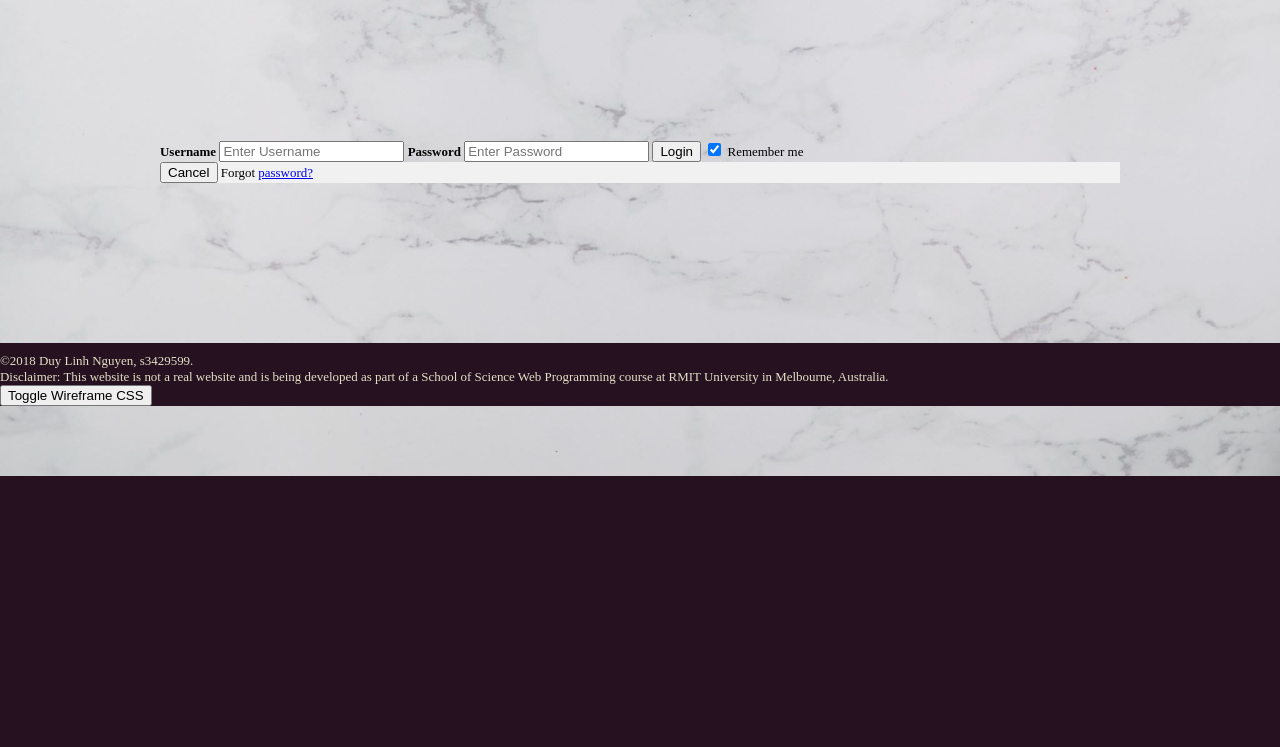
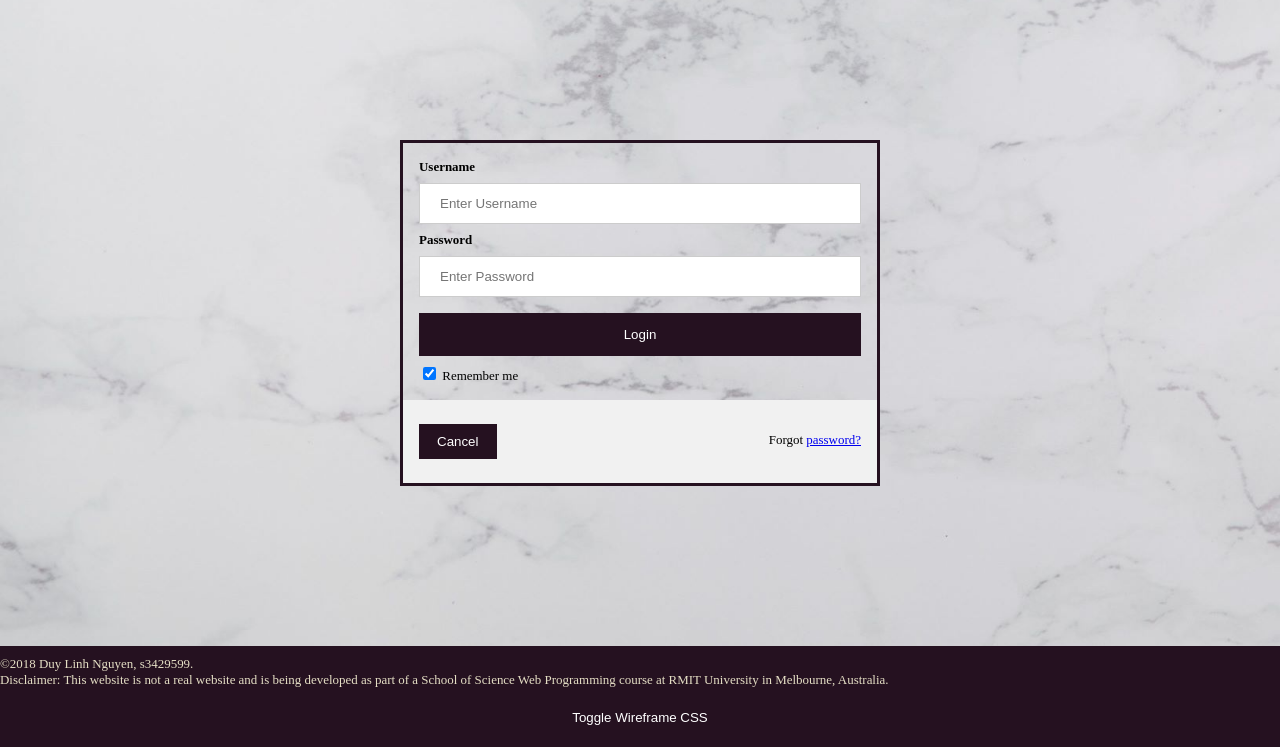
Before and after one commit to nugyn/msbstone-website, a PHP site: page /a2/login.php in a window 1280 px wide. Shown: the part 324-1071 px from the top of the page. Before the commit the page ends 800 px from the top, so only its background shows below. Run offline with PHP 8.4, Linux system fonts and the light colour scheme.

Commit message:
Changed the login
margins, and styling

```diff
--- a/wp/a2/css/style.css
+++ b/wp/a2/css/style.css
@@ -199,3 +199,65 @@ nav ul li a:hover {
     width: 100%;
     height: 100%;
 }
+
+.grid .login{
+  width: 50%;
+  margin-left: auto;
+  margin-right: auto;
+}
+form {
+    border: 3px solid #251120;
+}
+
+
+input[type=text], input[type=password] {
+    width: 100%;
+    padding: 12px 20px;
+    margin: 8px 0;
+    display: inline-block;
+    border: 1px solid #ccc;
+    box-sizing: border-box;
+}
+
+
+button {
+    background-color: #251120;
+    color: white;
+    padding: 14px 20px;
+    margin: 8px 0;
+    border: none;
+    cursor: pointer;
+    width: 100%;
+}
+
+
+button:hover {
+    opacity: 0.8;
+}
+
+.cancelbtn {
+    width: auto;
+    padding: 10px 18px;
+    background-color: #251120;
+}
+
+
+.container {
+    padding: 16px;
+}
+
+
+span.psw {
+    float: right;
+    padding-top: 16px;
+}
+
+@media screen and (max-width: 300px) {
+    span.psw {
+        display: block;
+        float: none;
+    }
+    .cancelbtn {
+        width: 100%;
+    }
+}
--- a/wp/a2/login.php
+++ b/wp/a2/login.php
@@ -29,9 +29,6 @@
       <section class="grid">
         <div class ="login">
         <form action="processing.php">
-
-
-
   <div class="container">
     <label for="uname"><b>Username</b></label>
     <input type="text" placeholder="Enter Username" name="uname" required>
```
